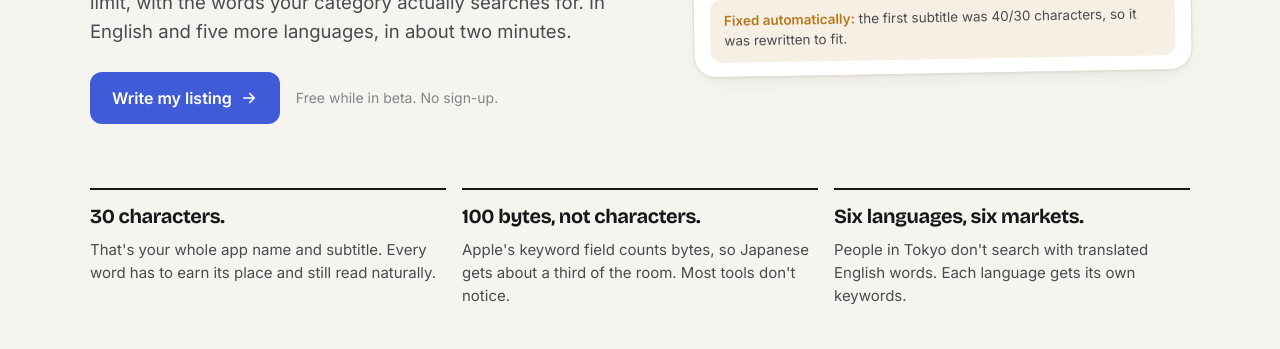
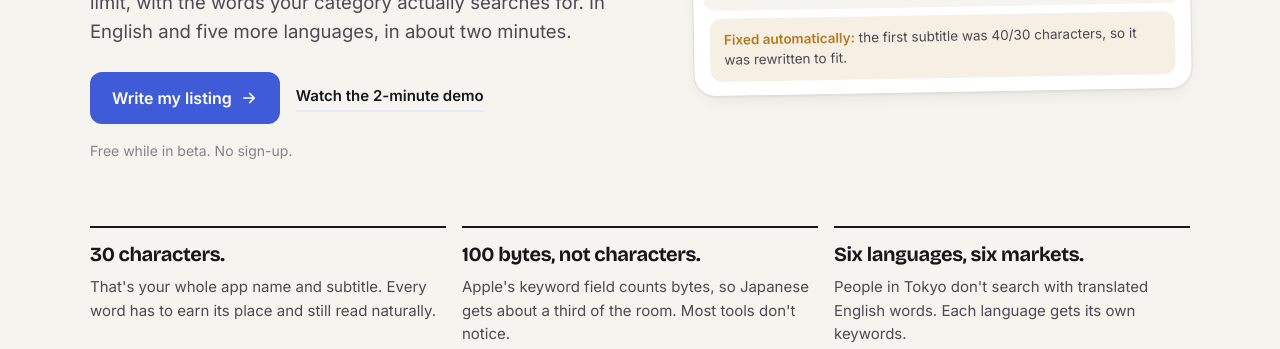
Before and after one commit to sbis04/storescribe, a website: page public/index.html in a window 1280 px wide. Shown: the part 451-800 px from the top of the page. Drawn offline with nearby package versions, Linux system fonts and the light colour scheme.

Commit message:
Link the demo video on YouTube

```diff
--- a/public/index.html
+++ b/public/index.html
@@ -42,6 +42,7 @@
         <div class="cta">
           <a class="primary" href="/app">Write my listing
             <svg viewBox="0 0 24 24" aria-hidden="true"><path d="M5 12h14m-6-6 6 6-6 6" fill="none" stroke="currentColor" stroke-width="2.2" stroke-linecap="round" stroke-linejoin="round"/></svg></a>
+          <a class="ghost-link" href="https://youtu.be/tMNuL2SRbiA">Watch the 2-minute demo</a>
           <span class="cta-note">Free while in beta. No sign-up.</span>
         </div>
       </div>
--- a/public/landing.css
+++ b/public/landing.css
@@ -86,3 +86,7 @@
 .term-bar i { width: 11px; height: 11px; border-radius: 50%; background: #3a3c46; }
 .term pre { margin: 0; white-space: pre; }
 .t-p { color: #8098ff; } .t-ok { color: #4cc27c; } .t-fix { color: #e2a64a; } .t-dim { color: #7c7a84; } .t-b { color: #fff; font-weight: 600; }
+
+.ghost-link { color: var(--ink); font-weight: 600; text-decoration: none; border-bottom: 2px solid var(--accent-soft); padding-bottom: 2px; }
+.ghost-link:hover { border-color: var(--accent); }
+.cta .cta-note { flex-basis: 100%; }
```
Also changed, not shown: README.md.
